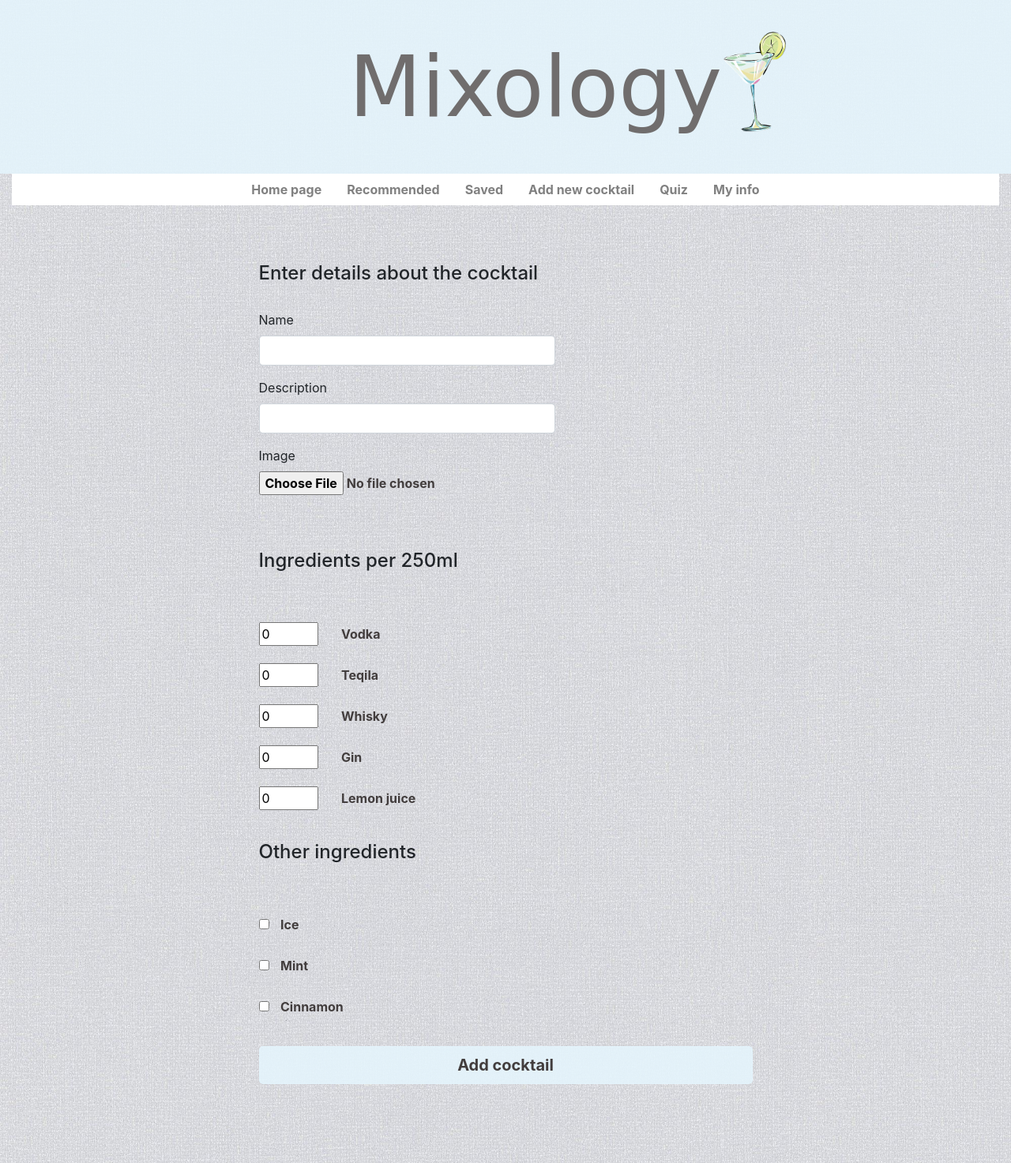
After one commit to milovanovicjana/CodeMates, a PHP site: page /add_cocktail.html in a window 1280 px wide. The commit adds this page. Shown: the whole page at 79% size. Run offline with PHP 8.4, Linux system fonts and the light colour scheme.

Commit message:
stranica za dodavanje koktela i uvezivanje

```diff
--- /dev/null
+++ b/faza2/Prototip/add_cocktail.html
@@ -0,0 +1,123 @@
+<!DOCTYPE html>
+<html lang="en">
+<head>
+    <meta charset="UTF-8">
+    <meta http-equiv="X-UA-Compatible" content="IE=edge">
+    <meta name="viewport" content="width=device-width, initial-scale=1.0">
+    <title>Add new cocktail - Mixology</title>
+    <link rel="icon" type="image/png" href="images/logo5.png"/>
+
+
+    <link rel="stylesheet" href="https://stackpath.bootstrapcdn.com/bootstrap/4.5.2/css/bootstrap.min.css">
+    <script src="https://ajax.googleapis.com/ajax/libs/jquery/3.5.1/jquery.min.js"></script>
+    <script src="https://cdnjs.cloudflare.com/ajax/libs/popper.js/2.9.1/umd/popper.min.js"></script>
+    <script src="https://stackpath.bootstrapcdn.com/bootstrap/4.5.2/js/bootstrap.min.js"></script>
+    <link rel="stylesheet" href="style.css">
+
+</head>
+<body>
+    <div class="container-fluid">
+        <div class="row header">
+            <div class="col-4">
+
+             </div>
+             <div class="col-4 title">
+               <a href="#go"></a>   Mixology
+            </div>
+            <div class="col-4 logo">
+               <img src="images/logo5.png" alt="">
+            </div>
+
+        </div>
+
+        <div class="row">
+            <div class="col-12">
+                <ul class="nav justify-content-center">
+                    <li class="nav-item">
+                        <a class="nav-link" href="start_reg.html"> Home page</a>
+                    </li>
+                    <li class="nav-item">
+                        <a class="nav-link" href="recommended_cocktails.html"> Recommended</a>
+                    </li>
+
+                    <li class="nav-item disabled">
+                        <a class="nav-link" href="saved_cocktails.html">Saved</a>
+                    </li>
+                    <li class="nav-item">
+                        <a class="nav-link" href="add_cocktail.html">Add new cocktail</a>
+                    </li>
+                    <li class="nav-item">
+                        <a class="nav-link" href="quiz.html">Quiz</a>
+                    </li>
+                    <li class="nav-item">
+                        <a class="nav-link" href="user_info.html">My info</a>
+                    </li>
+
+                </ul>
+            </div>
+        </div>
+
+        <br>
+        <br>
+        <br>
+
+        <div id="form-register-div">
+            <h4>Enter details about the cocktail</h4>
+            <br>
+            <form class="form-register">
+                <label>Name</label>
+                <div class="form-group">
+                    <input type="text" class="form-control" required>
+                </div>
+                <label>Description</label>
+                <div class="form-group">
+                    <input type="text" class="form-control" required>
+                </div>
+                <label>Image</label>
+                <div class="form-group">
+                    <input type="file">
+                </div>
+
+                <br><br>
+                <h4>Ingredients per 250ml</h4>
+                <br><br>
+
+                <input type="number" value="0" id="vodka"  style="width: 75px" >
+                <label for="vodka"  id="ingredient-label" class="range-label" >Vodka</label>
+                <br>
+                <input type="number" value="0" id="tequila"  style="width: 75px">
+                <label for="tequila" id="ingredient-label" class="range-label">Teqila</label>
+                <br>
+                <input type="number" value="0" id="whisky" style="width: 75px">
+                <label for="whisky" id="ingredient-label" class="range-label">Whisky</label>
+                <br>
+                <input type="number" value="0" id="gin" style="width: 75px">
+                <label for="gin"  id="ingredient-label" class="range-label">Gin</label>
+                <br>
+                <input type="number" value="0" id="lemonjuice" style="width: 75px">
+                <label for="lemonjuice"  id="ingredient-label" class="range-label">Lemon juice</label>
+
+                <br><br>
+                <h4>Other ingredients</h4>
+                <br><br>
+
+                <input type="checkbox" id="ice">
+                <label for="ice" class="range-label" >Ice</label>
+                <br>
+                <input type="checkbox" value="0" id="mint">
+                <label for="mint" class="range-label">Mint</label>
+                <br>
+                <input type="checkbox" value="0" id="mint">
+                <label for="mint" class="range-label">Cinnamon</label>
+                <br>
+
+                <button class="btn btn-lg btn-primary btn-block" type="submit">Add cocktail</button>
+            </form>
+
+
+        </div>
+
+
+    </div>
+</body>
+</html>
--- a/faza2/Prototip/style.css
+++ b/faza2/Prototip/style.css
@@ -103,6 +103,18 @@ a:hover{
     margin: 0 auto;
   }
 
+.form-register input[type="text"]{
+  width: 60%;
+}
+
+.form-register input[type="email"]{
+  width: 60%;
+}
+
+.form-register input[type="date"]{
+  width: 60%;
+}
+
 .form-register button{
     font-weight: bolder;
     color: rgb(66, 61, 61);
@@ -124,18 +136,6 @@ a:hover{
     background-color: white;
   }
 
-  .custom-range::-webkit-slider-thumb {
-    background: rgb(83, 79, 79);
-  }
-
-  .custom-range::-moz-range-thumb {
-    background: rgb(83, 79, 79);
-  }
-
-  .custom-range::-ms-thumb {
-    background: rgb(83, 79, 79);
-  }
-
   .custom-range{
       width: 50%;
   }
@@ -143,5 +143,16 @@ a:hover{
   .range-label{
     font-weight: bolder;
     color: rgb(66, 61, 61);
-    padding: 15px;
+    padding: 10px;
   }
+
+  #ingredient-label {
+    text-align: left;
+    clear: both;
+    margin-left:15px;
+}
+
+.form-register input[type="file"]{
+  font-weight: bolder;
+  color: rgb(66, 61, 61);
+}
```
Also changed, not shown: faza2/Prototip/register.html (+13 -7 lines), 2 other files.
